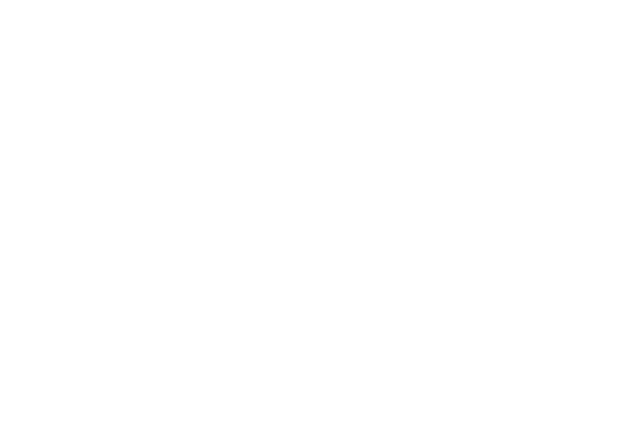
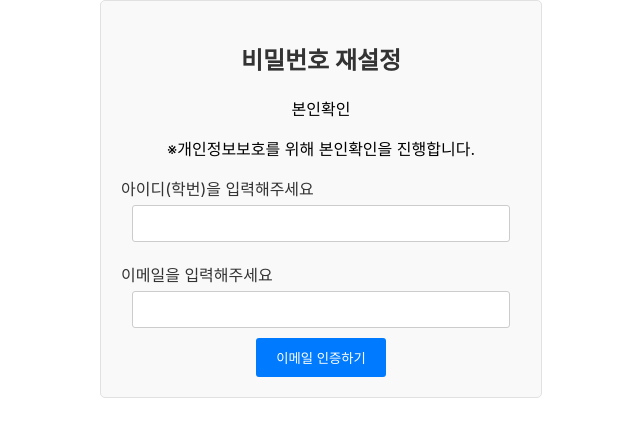
Before and after one commit to hwstar-1204/GWNU-WonJu-club, a React (Create React App) app in the folder frontend/: page /login/reset-password in a window 1280 px wide. Before the commit this address had no page. Shown: the top 436 px of the page, without its empty margins (319-959 px from the left). Built offline with nearby package versions, Linux system fonts and the light colour scheme.

Commit message:
비밀번호 재설정하기 페이지 추가

```diff
--- a/frontend/src/App.js
+++ b/frontend/src/App.js
@@ -2,6 +2,7 @@ import { Routes, Route } from 'react-router-dom';
 import LoginPage from './Login/LoginPage'; // 로그인 페이지 컴포넌트
 import PrivacyPolicyPage from './Signup/PrivacyPolicyPage'; // 개인정보 처리방침 페이지 컴포넌트
 import SignupDetailPage from './Signup/SignupDetailPage'; // 회원가입 상세 페이지 컴포넌트
+import ResetPasswordPage from './Login/ResetPasswordPage'; // 비밀번호 재설정 페이지 컴포넌트
 
 function App() {
   return (
@@ -10,6 +11,7 @@ function App() {
         <Route path="/login" element={<LoginPage />} />
         <Route path="/signup" element={<PrivacyPolicyPage />} />
         <Route path="/signup/details" element={<SignupDetailPage />} />
+        <Route path="/login/reset-password" element={<ResetPasswordPage />} />
       </Routes>
     </div>
   );
--- /dev/null
+++ b/frontend/src/Login/ResetPasswordPage.css
@@ -0,0 +1,52 @@
+.reset-password-container {
+  max-width: 400px;
+  margin: 0 auto;
+  padding: 20px;
+  border: 1px solid #e1e1e1;
+  border-radius: 5px;
+  background-color: #f9f9f9;
+  text-align: center; /* 컨텐츠를 가운데 정렬합니다 */
+}
+
+.reset-password-container h2 {
+  font-size: 24px;
+  margin-bottom: 20px;
+  color: #333;
+}
+
+.reset-password-container label {
+  display: block;
+  margin-top: 10px;
+  color: #333;
+  text-align: left;
+}
+
+.reset-password-container input {
+  width: calc(100% - 22px); /* 테두리와 안쪽 여백을 고려하여 폭을 조정합니다 */
+  padding: 10px;
+  margin-top: 5px;
+  margin-bottom: 10px;
+  border: 1px solid #ccc;
+  border-radius: 3px;
+  box-sizing: border-box; /* 폭 계산에 패딩과 테두리를 포함시킵니다 */
+}
+
+.reset-password-container button {
+  padding: 10px 20px;
+  background-color: #007bff;
+  color: #fff;
+  border: none;
+  border-radius: 3px;
+  cursor: pointer;
+}
+
+.reset-password-container button:hover {
+  background-color: #0056b3;
+}
+
+.error-message {
+  color: red;
+  font-size: 14px;
+  margin-top: 10px;
+  text-align: center;
+}
--- /dev/null
+++ b/frontend/src/Login/ResetPasswordPage.js
@@ -0,0 +1,119 @@
+import React, { useState } from 'react';
+import './ResetPasswordPage.css'; // CSS 파일 import
+
+const ResetPasswordPage = () => {
+    const [studentId, setStudentId] = useState('');
+    const [email, setEmail] = useState('');
+    const [verificationCode, setVerificationCode] = useState('');
+    const [newPassword, setNewPassword] = useState('');
+    const [confirmPassword, setConfirmPassword] = useState('');
+    const [errorMessage, setErrorMessage] = useState('');
+    const [step, setStep] = useState(1); // 단계를 추적하는 상태 변수 추가
+
+    const handleStudentIdChange = (e) => {
+        setStudentId(e.target.value);
+    };
+
+    const handleEmailChange = (e) => {
+        setEmail(e.target.value);
+    };
+
+    const handleVerificationCodeChange = (e) => {
+        setVerificationCode(e.target.value);
+    };
+
+    const handleNewPasswordChange = (e) => {
+        setNewPassword(e.target.value);
+    };
+
+    const handleConfirmPasswordChange = (e) => {
+        setConfirmPassword(e.target.value);
+        // 비밀번호 확인 로직
+        if (newPassword !== e.target.value) {
+            setErrorMessage('비밀번호가 일치하지 않습니다.');
+        } else {
+            setErrorMessage('');
+        }
+    };
+
+    const handleSendVerificationEmail = () => {
+        // Add logic to send verification email
+        // 인증 이메일 전송 로직 추가
+        setStep(2); // 인증 단계로 이동
+    };
+
+    const handleVerifyCode = () => {
+        // Add code verification logic here
+        // 여기에 코드 확인 로직 추가
+        // 인증 코드가 맞으면 인증 완료 단계로 이동, 틀리면 에러 메시지 표시
+        if (verificationCode === '1234') {
+            setErrorMessage('');
+            setStep(3); // 인증 완료 단계로 이동
+        } else {
+            setErrorMessage('인증코드가 다릅니다.');
+        }
+    };
+
+    const handleResetPassword = () => {
+        // Add logic to reset password
+        // 비밀번호 재설정 로직 추가
+        setStep(4); // 비밀번호 재설정 단계로 이동
+    };
+
+    const handleChangePassword = () => {
+        // Add logic to change password
+        // 비밀번호 변경 로직 추가
+        alert('비밀번호가 변경되었습니다.');
+        // 변경 완료 후 초기화
+        setStep(1);
+        setStudentId('');
+        setEmail('');
+        setVerificationCode('');
+        setNewPassword('');
+        setConfirmPassword('');
+    };
+
+    return (
+        <div className="reset-password-container">
+            <h2>비밀번호 재설정</h2>
+            {step === 1 && (
+                <>
+                    <p>본인확인</p>
+                    <p>※개인정보보호를 위해 본인확인을 진행합니다.</p>
+                    <label htmlFor="studentId">아이디(학번)을 입력해주세요</label>
+                    <input type="text" id="studentId" value={studentId} onChange={handleStudentIdChange} />
+                    <label htmlFor="email">이메일을 입력해주세요</label>
+                    <input type="email" id="email" value={email} onChange={handleEmailChange} />
+                    <button onClick={handleSendVerificationEmail}>이메일 인증하기</button>
+                </>
+            )}
+            {step === 2 && (
+                <>
+                    <label htmlFor="verificationCode">인증코드</label>
+                    <input type="text" id="verificationCode" value={verificationCode} onChange={handleVerificationCodeChange} />
+                    <button onClick={handleVerifyCode}>확인</button>
+                    {errorMessage && <p className="error-message">{errorMessage}</p>}
+                </>
+            )}
+            {step === 3 && (
+                <>
+                    <p>인증되었습니다.</p>
+                    <button onClick={handleResetPassword}>재설정하기</button>
+                </>
+            )}
+            {step === 4 && (
+                <>
+                    <p>비밀번호 재설정하기</p>
+                    <label htmlFor="newPassword">새로운 비밀번호를 입력해주세요</label>
+                    <input type="password" id="newPassword" value={newPassword} onChange={handleNewPasswordChange} />
+                    <label htmlFor="confirmPassword">비밀번호 확인</label>
+                    <input type="password" id="confirmPassword" value={confirmPassword} onChange={handleConfirmPasswordChange} />
+                    {errorMessage && <p className="error-message">{errorMessage}</p>}
+                    <button onClick={handleChangePassword}>변경완료</button>
+                </>
+            )}
+        </div>
+    );
+};
+
+export default ResetPasswordPage;
```
